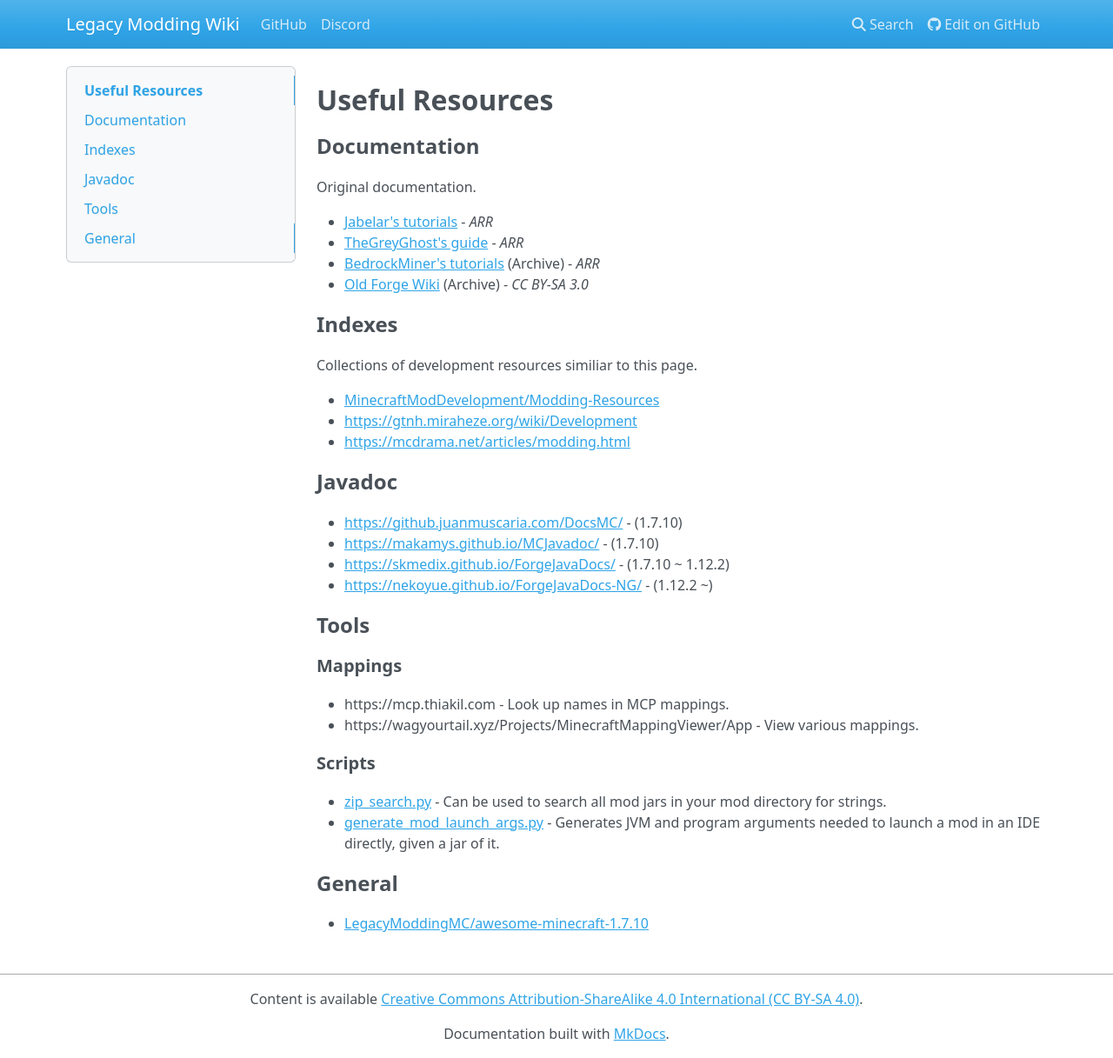
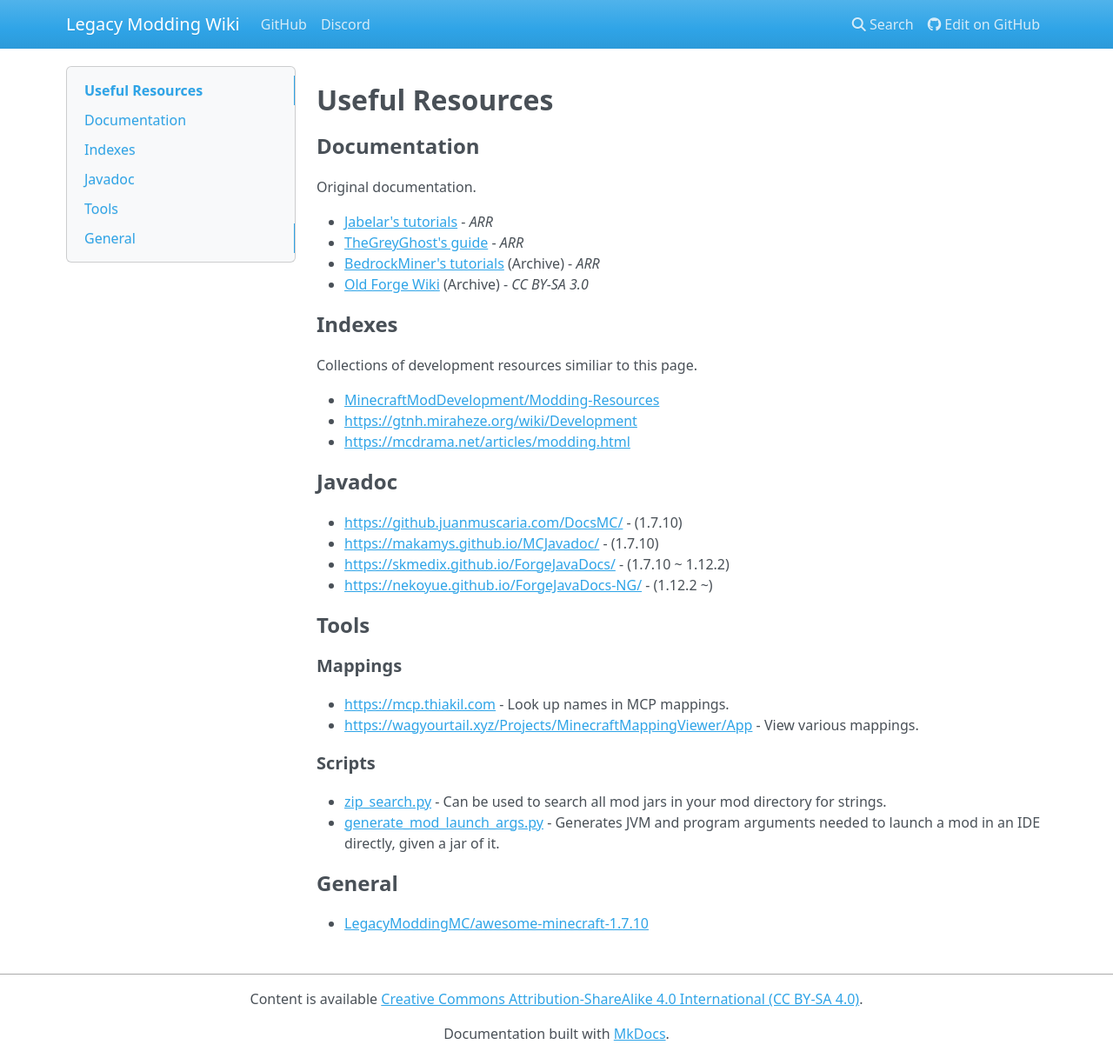
Before and after one commit to LegacyModdingMC/wiki, an MkDocs documentation site: the page built from docs/useful-resources.md, in a window 1280 px wide and 1217 px high. Shown: the whole window at 87% size. Built offline with MkDocs 1.6.1, drawn with Linux system fonts in a browser that asks for light colours; nearby versions of some CDN libraries; some of the changed lines change nothing that is shown.

Commit message:
Fix links not being clickable on mkdocs

```diff
--- a/docs/useful-resources.md
+++ b/docs/useful-resources.md
@@ -28,8 +28,8 @@
 
 ### Mappings
 
-* https://mcp.thiakil.com - Look up names in MCP mappings.
-* https://wagyourtail.xyz/Projects/MinecraftMappingViewer/App - View various mappings.
+* [https://mcp.thiakil.com](https://mcp.thiakil.com) - Look up names in MCP mappings.
+* [https://wagyourtail.xyz/Projects/MinecraftMappingViewer/App](https://wagyourtail.xyz/Projects/MinecraftMappingViewer/App) - View various mappings.
 
 ### Scripts
 
```
